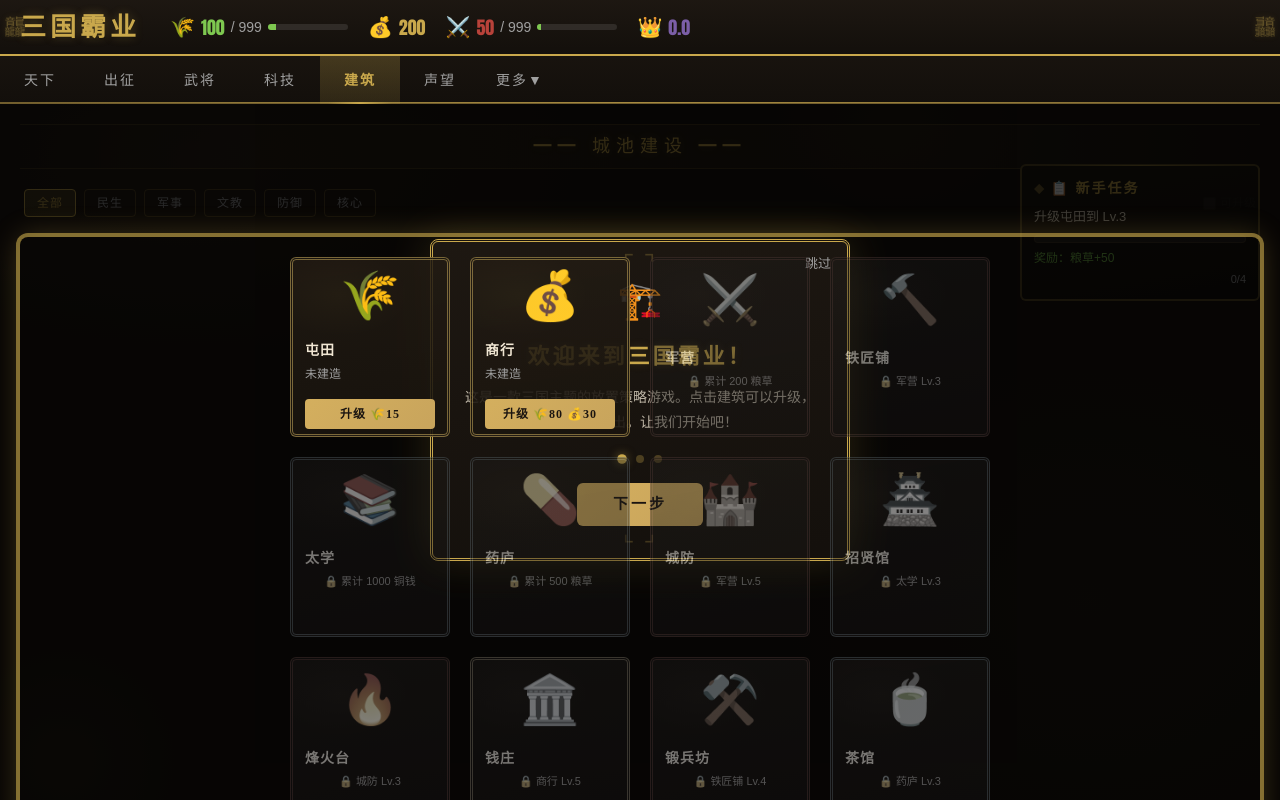
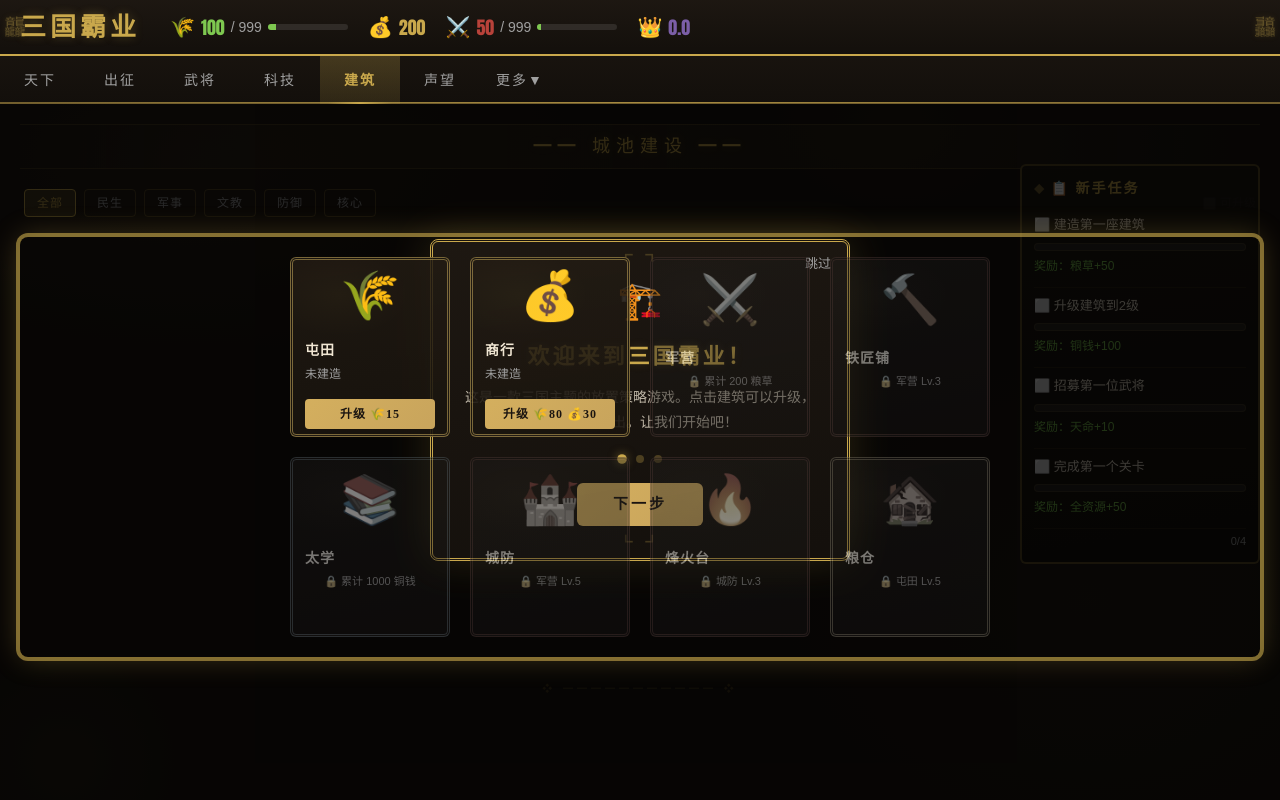
Before and after one commit to CodeRudder/game-portal, a React (Vite) app: page /games/three-kingdoms-pixi in a window 1280 px wide. Built offline with nearby package versions, Linux system fonts and the light colour scheme.

Commit message:
docs: v1.0最终评测报告(R1-R2, 综合8.3/10, 封版)

```diff
--- a/src/components/idle/ThreeKingdomsPixiGame.css
+++ b/src/components/idle/ThreeKingdomsPixiGame.css
@@ -969,6 +969,8 @@
   border-radius: 6px;
   padding: 12px;
   z-index: 5;
+  max-height: calc(100% - 80px);
+  overflow-y: auto;
 }
 
 /* 任务面板顶部装饰线 */
@@ -980,6 +982,18 @@
   right: 10%;
   height: 1px;
   background: linear-gradient(90deg, transparent, rgba(201,168,76,0.5), transparent);
+}
+
+/* 任务面板滚动条 */
+.tk-task-panel::-webkit-scrollbar {
+  width: 4px;
+}
+.tk-task-panel::-webkit-scrollbar-track {
+  background: transparent;
+}
+.tk-task-panel::-webkit-scrollbar-thumb {
+  background: rgba(201, 168, 76, 0.3);
+  border-radius: 2px;
 }
 
 .tk-task-title {
@@ -1040,6 +1054,36 @@
   color: #A0A0A0;
   text-align: right;
   margin-top: 4px;
+}
+
+/* 单个任务项 */
+.tk-task-item {
+  padding: 8px 0;
+  border-bottom: 1px solid rgba(201, 168, 76, 0.1);
+}
+
+.tk-task-item:last-of-type {
+  border-bottom: none;
+}
+
+/* 已完成任务 */
+.tk-task-item-done {
+  opacity: 0.6;
+}
+
+.tk-task-item-done .tk-task-name {
+  color: #7EC850;
+  text-decoration: line-through;
+}
+
+.tk-task-item-done .tk-task-progress-bar {
+  opacity: 0.5;
+}
+
+/* 已领取标签 */
+.tk-task-completed {
+  color: #7EC850;
+  font-size: 11px;
 }
 
 /* ═══════════════════════════════════════════════════════════════════════════
--- a/src/components/idle/ThreeKingdomsPixiGame.tsx
+++ b/src/components/idle/ThreeKingdomsPixiGame.tsx
@@ -41,6 +41,18 @@ for (const r of RESOURCES) {
   RESOURCE_ICONS[r.id] = r.icon;
 }
 
+/** 8个核心建筑ID（设计稿要求 4×2 网格） */
+const CORE_BUILDING_IDS = [
+  'farm',         // 屯田
+  'market',       // 商行
+  'barracks',     // 军营
+  'smithy',       // 铁匠铺
+  'academy',      // 太学
+  'wall',         // 城墙（城防）
+  'beacon_tower', // 烽火台
+  'granary',      // 官府（粮仓）
+];
+
 /** 建筑分类筛选 */
 type BuildingCategory = '全部' | '民生' | '军事' | '文教' | '防御' | '核心';
 
@@ -70,12 +82,12 @@ const GUIDE_STEPS = [
   { title: '查看资源', desc: '顶部资源栏实时显示粮草、铜钱、兵力、天命四种资源。进度条会根据存储量变色预警。' },
 ];
 
-/** 新手任务定义 */
+/** 新手任务定义（设计稿要求的4个任务） */
 const INITIAL_TASKS = [
-  { id: 1, title: '升级屯田到 Lv.3',  type: 'building' as const, target: 'farm',    targetLevel: 3,  reward: '粮草+50' },
-  { id: 2, title: '建造商行',          type: 'building' as const, target: 'market',   targetLevel: 1,  reward: '铜钱+100' },
-  { id: 3, title: '升级军营到 Lv.2',   type: 'building' as const, target: 'barracks', targetLevel: 2,  reward: '兵力+30' },
-  { id: 4, title: '总建筑等级达到 10',  type: 'total' as const,    target: 'total',    targetLevel: 10, reward: '全资源+50' },
+  { id: 1, title: '建造第一座建筑',    type: 'building' as const, target: 'farm',    targetLevel: 1,  reward: '粮草+50' },
+  { id: 2, title: '升级建筑到2级',      type: 'building' as const, target: 'farm',    targetLevel: 2,  reward: '铜钱+100' },
+  { id: 3, title: '招募第一位武将',     type: 'total' as const,    target: 'total',    targetLevel: 99, reward: '天命+10' },
+  { id: 4, title: '完成第一个关卡',     type: 'total' as const,    target: 'total',    targetLevel: 99, reward: '全资源+50' },
 ];
 
 // ═══════════════════════════════════════════════════════════════
@@ -290,8 +302,10 @@ const ThreeKingdomsPixiGame: React.FC = () => {
     [addToast],
   );
 
-  // ─── 筛选建筑 ───
+  // ─── 筛选建筑（仅显示8个核心建筑） ───
   const filteredBuildings = BUILDINGS.filter(def => {
+    // 只显示核心建筑（4×2 网格）
+    if (!CORE_BUILDING_IDS.includes(def.id)) return false;
     if (category !== '全部' && getCategory(def) !== category) return false;
     if (showUpgradeable && !unlocked[def.id]) return false;
     return true;
@@ -314,6 +328,8 @@ const ThreeKingdomsPixiGame: React.FC = () => {
             if (!ui) return null;
             const val = resources[id] ?? 0;
             const rate = rates[id] ?? 0;
+            const cap = ui.hasCap ? (resources[ui.capId ?? ''] ?? 999) : 0;
+            const barRatio = ui.hasCap && cap > 0 ? Math.min(1, val / cap) : 0;
             return (
               <div key={id} className="tk-resource-item">
                 <span className="tk-resource-icon">{ui.icon}</span>
@@ -322,7 +338,7 @@ const ThreeKingdomsPixiGame: React.FC = () => {
                 </span>
                 {ui.hasCap && (
                   <span className="tk-resource-cap">
-                    / {fmtNum(Math.max(val, 999))}
+                    / {fmtNum(cap)}
                   </span>
                 )}
                 {ui.hasCap && (
@@ -330,8 +346,8 @@ const ThreeKingdomsPixiGame: React.FC = () => {
                     <div
                       className="tk-resource-bar-fill"
                       style={{
-                        width: `${Math.min(100, (val / Math.max(val, 999)) * 100)}%`,
-                        background: barColor(val / Math.max(val, 999)),
+                        width: `${barRatio * 100}%`,
+                        background: barColor(barRatio),
                       }}
                     />
                   </div>
@@ -475,20 +491,23 @@ const ThreeKingdomsPixiGame: React.FC = () => {
         {/* ═══ 任务面板（右上角悬浮） ═══ */}
         <div className="tk-task-panel">
           <div className="tk-task-title">📋 新手任务</div>
-          {currentTask ? (
-            <>
-              <div className="tk-task-name">{currentTask.title}</div>
+          {tasks.map(task => (
+            <div key={task.id} className={`tk-task-item ${task.done ? 'tk-task-item-done' : ''}`}>
+              <div className="tk-task-name">
+                {task.done ? '✅' : '⬜'} {task.title}
+              </div>
               <div className="tk-task-progress-bar">
                 <div
                   className="tk-task-progress-fill"
-                  style={{ width: `${currentTask.progress * 100}%` }}
+                  style={{ width: `${task.progress * 100}%` }}
                 />
               </div>
-              <div className="tk-task-reward">奖励：{currentTask.reward}</div>
-            </>
-          ) : (
-            <div className="tk-task-done">✅ 全部任务已完成！</div>
-          )}
+              <div className="tk-task-reward">
+                奖励：{task.reward}
+                {task.done && <span className="tk-task-completed"> 已领取</span>}
+              </div>
+            </div>
+          ))}
           <div className="tk-task-count">
             {completedTasks}/{tasks.length}
           </div>
```
Also changed, not shown: 1 other file (tests, documents, lock files or other folders).
